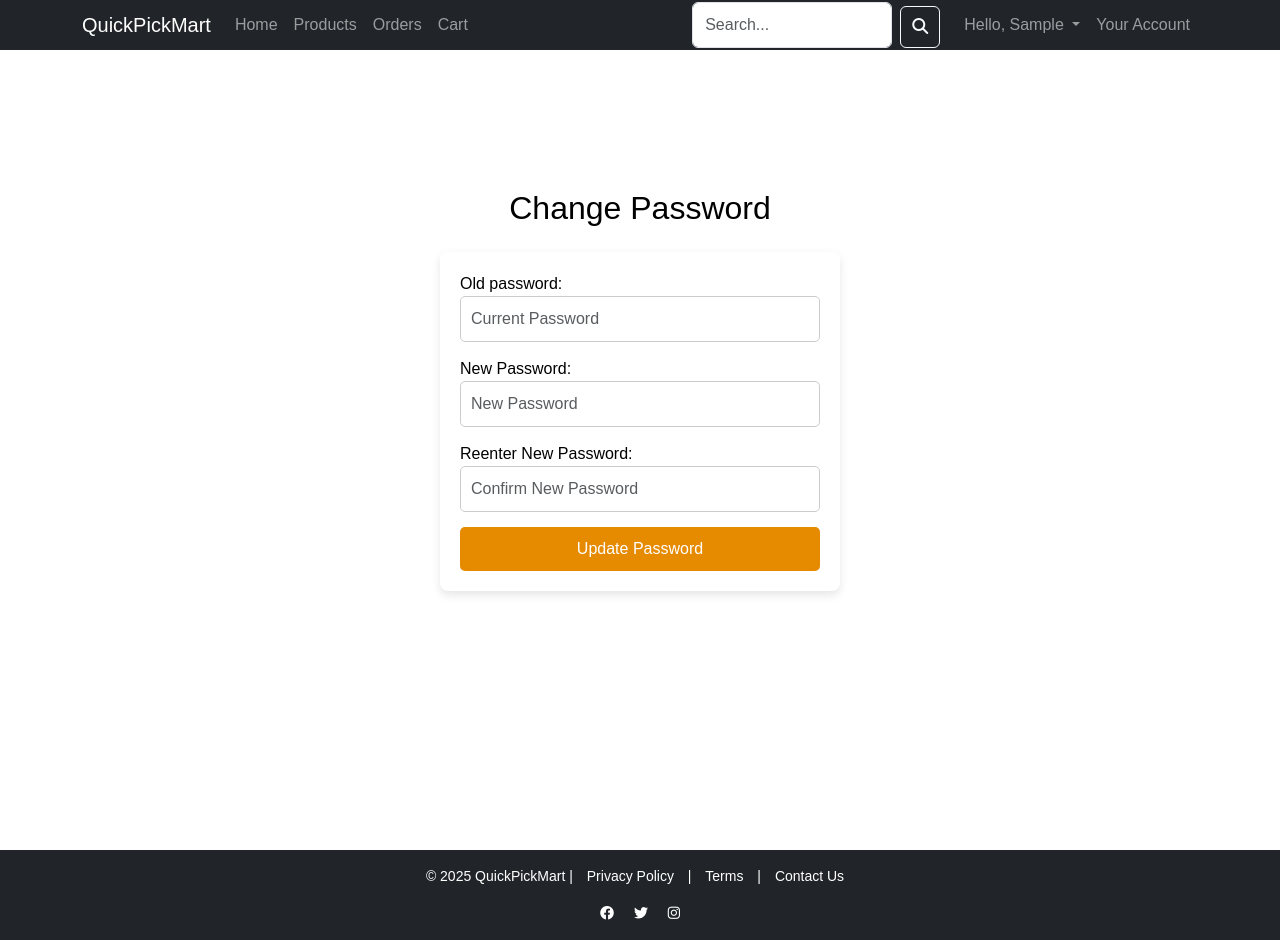
After one commit to Pankaj-9004/QuickPickMart, a Django app: page /auth/change-password/ in a window 1280 px wide. The commit adds this page. Run offline with Django 5.2, Linux system fonts and the light colour scheme; the visitor is signed in with stand-in values (Sample User, id 1); some libraries are stand-ins or nearby versions.

Commit message:
worked on change/create password

```diff
--- a/quickpickmart/authentication/forms.py
+++ b/quickpickmart/authentication/forms.py
@@ -1,5 +1,5 @@
 from django import forms
-from django.contrib.auth.forms import AuthenticationForm
+from django.contrib.auth.forms import AuthenticationForm, PasswordChangeForm, SetPasswordForm
 from .models import CustomUser, Profile, Address
 from django_countries.widgets import CountrySelectWidget
 
@@ -74,3 +74,30 @@ class AddressForm(forms.ModelForm):
             'country': CountrySelectWidget(attrs={'class': 'form-control'}),
             'is_default': forms.CheckboxInput(attrs={'class': 'form-check-input'}),
         }
+
+
+# User Password Change Form
+class CustomPasswordChangeForm(PasswordChangeForm):
+    old_password = forms.CharField(
+        widget=forms.PasswordInput(attrs={'placeholder': 'Current Password', 'class': 'form-control'})
+    )
+    new_password1 = forms.CharField(
+        widget=forms.PasswordInput(attrs={'placeholder': 'New Password', 'class': 'form-control'})
+    )
+    new_password2 = forms.CharField(
+        widget=forms.PasswordInput(attrs={'placeholder': 'Confirm New Password', 'class': 'form-control'})
+    )
+
+    class Meta:
+        fields = ['old_password', 'new_password1', 'new_password2']
+
+
+# User Password Request Form
+class PasswordResetRequestForm(forms.Form):
+    email = forms.EmailField(label="Enter your email", widget=forms.EmailInput(attrs={"class": "form-control"}))
+
+
+# User Set NewPassword Form
+class SetNewPasswordForm(SetPasswordForm):
+    new_password1 = forms.CharField(label="New Password", widget=forms.PasswordInput(attrs={"class": "form-control"}))
+    new_password2 = forms.CharField(label="Confirm New Password", widget=forms.PasswordInput(attrs={"class": "form-control"}))
--- a/quickpickmart/authentication/static/authentication/css/style.css
+++ b/quickpickmart/authentication/static/authentication/css/style.css
@@ -380,3 +380,190 @@
 .profile-btn:hover {
     background-color: #218838;
 }
+
+
+/* Your Accounts Page Styling */
+.account-card {
+    text-decoration: none;
+    color: #333;
+}
+
+.account-card .card {
+    padding: 20px;
+    border: 2px solid #ddd;
+    transition: all 0.3s ease-in-out;
+}
+
+.account-card .card:hover {
+    border-color: #e68a00;
+    box-shadow: 0px 4px 8px rgba(0, 0, 0, 0.2);
+}
+
+.account-card .icon {
+    font-size: 50px;
+    color: #e68a00;
+    margin-bottom: 10px;
+}
+
+
+/* Security Settings Page Styling */
+.security-settings-container {
+    margin-top: 50px;
+    text-align: center;
+}
+
+.security-card {
+    text-decoration: none;
+    color: #333;
+}
+
+.security-card .card {
+    padding: 20px;
+    border: 2px solid #ddd;
+    transition: all 0.3s ease-in-out;
+}
+
+.security-card .card:hover {
+    border-color: #e68a00;
+    box-shadow: 0px 4px 8px rgba(0, 0, 0, 0.2);
+}
+
+.security-card .icon {
+    font-size: 50px;
+    color: #e68a00;
+    margin-bottom: 10px;
+}
+
+
+/* Change Password Form Styling */
+.change-password-container {
+    display: flex;
+    flex-direction: column;
+    align-items: center;
+    justify-content: center;
+    min-height: 80vh;
+}
+
+.change-password-card {
+    width: 400px;
+    background: white;
+    padding: 20px;
+    border-radius: 8px;
+    box-shadow: 0px 4px 10px rgba(0, 0, 0, 0.1);
+}
+
+.form-group {
+    margin-bottom: 15px;
+}
+
+.form-group input {
+    width: 100%;
+    padding: 10px;
+    border: 1px solid #ccc;
+    border-radius: 5px;
+}
+
+.update-btn {
+    width: 100%;
+    padding: 10px;
+    background-color: #e68a00;
+    color: white;
+    border: none;
+    border-radius: 5px;
+    font-size: 16px;
+    cursor: pointer;
+}
+
+.update-btn:hover {
+    background-color: #e68a00;
+}
+
+
+/* Reset Password */
+.reset-password-container {
+    max-width: 400px;
+    margin: 50px auto;
+    padding: 20px;
+    background: #fff;
+    border-radius: 10px;
+    box-shadow: 0px 4px 8px rgba(0, 0, 0, 0.1);
+    text-align: center;
+}
+
+.reset-password-container h2 {
+    color: #333;
+    margin-bottom: 10px;
+}
+
+.reset-password-container p {
+    color: #666;
+    font-size: 14px;
+}
+
+.reset-password-container input {
+    width: 100%;
+    padding: 10px;
+    margin: 10px 0;
+    border: 1px solid #ccc;
+    border-radius: 5px;
+}
+
+.reset-btn {
+    width: 100%;
+    padding: 10px;
+    background-color: #e68a00;
+    color: white;
+    border: none;
+    border-radius: 5px;
+    cursor: pointer;
+    font-size: 16px;
+}
+
+.reset-btn:hover {
+    background-color: #cc7700;
+}
+
+
+/* Reset Password Confirm */
+.reset-password-confirm-container {
+    max-width: 400px;
+    margin: 50px auto;
+    padding: 20px;
+    background: #fff;
+    border-radius: 10px;
+    box-shadow: 0px 4px 8px rgba(0, 0, 0, 0.1);
+    text-align: center;
+}
+
+.reset-password-confirm-container h2 {
+    color: #333;
+    margin-bottom: 10px;
+}
+
+.reset-password-confirm-container p {
+    color: #666;
+    font-size: 14px;
+}
+
+.reset-password-confirm-container input {
+    width: 100%;
+    padding: 10px;
+    margin: 10px 0;
+    border: 1px solid #ccc;
+    border-radius: 5px;
+}
+
+.reset-btn {
+    width: 100%;
+    padding: 10px;
+    background-color: #e68a00;
+    color: white;
+    border: none;
+    border-radius: 5px;
+    cursor: pointer;
+    font-size: 16px;
+}
+
+.reset-btn:hover {
+    background-color: #cc7700;
+}
--- a/quickpickmart/authentication/templates/authentication/address_delete.html
+++ b/quickpickmart/authentication/templates/authentication/address_delete.html
@@ -1,4 +1,6 @@
 {% extends 'base.html' %}
+{% load static %}
+
 {% block content %}
 <div class="container mt-4">
     <h2 class="text-danger">Delete Address</h2>
--- a/quickpickmart/authentication/templates/authentication/address_list.html
+++ b/quickpickmart/authentication/templates/authentication/address_list.html
@@ -1,4 +1,6 @@
 {% extends 'base.html' %}
+{% load static %}
+
 {% block content %}
 <div class="container mt-4">
     <h2 class="mb-4">Your Addresses</h2>
--- /dev/null
+++ b/quickpickmart/authentication/templates/authentication/change_password.html
@@ -0,0 +1,27 @@
+{% extends "base.html" %}
+{% load static %}
+
+{% block content %}
+<div class="change-password-container">
+    <h2 class="text-center mb-4">Change Password</h2>
+
+    <div class="change-password-card">
+        <form method="POST">
+            {% csrf_token %}
+            <div class="form-group">
+                {{ form.old_password.label_tag }}
+                {{ form.old_password }}
+            </div>
+            <div class="form-group">
+                <label for="{{ form.new_password1.id_for_label }}">New Password:</label>
+                {{ form.new_password1 }}
+            </div>
+            <div class="form-group">
+                <label for="{{ form.new_password2.id_for_label }}">Reenter New Password:</label>
+                {{ form.new_password2 }}
+            </div>
+            <button type="submit" class="btn update-btn">Update Password</button>
+        </form>
+    </div>
+</div>
+{% endblock %}
--- a/quickpickmart/authentication/templates/authentication/login.html
+++ b/quickpickmart/authentication/templates/authentication/login.html
@@ -1,4 +1,5 @@
 {% extends 'base.html' %}
+{% load static %}
 
 {% block content %}
 <div class="login-page">
--- a/quickpickmart/authentication/templates/authentication/signup.html
+++ b/quickpickmart/authentication/templates/authentication/signup.html
@@ -1,4 +1,5 @@
 {% extends 'base.html' %}
+{% load static %}
 
 {% block content %}
 <div class="signup-page">
--- a/quickpickmart/authentication/templates/authentication/verify_email.html
+++ b/quickpickmart/authentication/templates/authentication/verify_email.html
@@ -1,4 +1,5 @@
 {% extends 'base.html' %}
+{% load static %}
 
 {% block content %}
 <div class="verify-page">
--- a/quickpickmart/authentication/urls.py
+++ b/quickpickmart/authentication/urls.py
@@ -11,4 +11,9 @@ urlpatterns = [
     path("addresses/add/", views.add_address_view, name="add_address"),
     path("addresses/edit/<int:address_id>/", views.edit_address_view, name="edit_address"),
     path("addresses/delete/<int:address_id>/", views.delete_address_view, name="delete_address"),
+    path('youraccount/', views.your_account_view, name="youraccount"),
+    path("security-settings/", views.security_settings_view, name="security_settings"),
+    path('change-password/', views.change_password_view, name='change_password'),
+    path('reset-password/', views.password_reset_request, name='password_reset'),
+    path('reset-password-confirm/<uidb64>/<token>/', views.password_reset_confirm, name='password_reset_confirm'),
 ]
--- a/quickpickmart/authentication/views.py
+++ b/quickpickmart/authentication/views.py
@@ -1,12 +1,19 @@
 from django.shortcuts import render, redirect, get_object_or_404
-from django.contrib.auth import login, logout, authenticate, get_user_model
+from django.contrib.auth import login, logout, authenticate, get_user_model, update_session_auth_hash
 from django.contrib import messages
-from django.core.mail import send_mail
+from django.core.mail import send_mail, EmailMultiAlternatives
 from django.conf import settings
 from django.utils.crypto import get_random_string
 from .models import CustomUser, Profile, Address, INDIAN_STATES
-from .forms import SignupForm, LoginForm, VerifyEmailForm, ProfileForm, AddressForm
+from .forms import SignupForm, LoginForm, VerifyEmailForm, ProfileForm, AddressForm, CustomPasswordChangeForm, PasswordResetRequestForm, SetNewPasswordForm
 from django.contrib.auth.decorators import login_required
+from django.contrib.auth.models import User
+from django.contrib.auth.tokens import default_token_generator
+from django.template.loader import render_to_string
+from django.utils.http import urlsafe_base64_encode, urlsafe_base64_decode
+from django.utils.encoding import force_bytes
+from django.urls import reverse
+from django.utils.html import strip_tags
 
 # Create your views here.
 
@@ -16,9 +23,13 @@ def send_otp_email(user):
     user.email_otp = otp
     user.save()
 
-    subject = "Email Verification OTP"
-    message = f"Your OTP for email verification is: {otp}"
-    send_mail(subject, message, settings.DEFAULT_FROM_EMAIL, [user.email])
+    subject = "QuickPickMart: Email Verification OTP"
+    html_message = render_to_string("authentication/email_otp_template.html", {"otp": otp, "user": user})
+    plain_message = strip_tags(html_message)  # Fallback for email clients that don’t support HTML
+
+    email = EmailMultiAlternatives(subject, plain_message, settings.DEFAULT_FROM_EMAIL, [user.email])
+    email.attach_alternative(html_message, "text/html")
+    email.send()
 
 
 # Signup View
@@ -93,13 +104,11 @@ def login_view(request):
             # Check if user exists
             User = get_user_model()
             user = User.objects.filter(email=email).first()
-
             if user and not user.is_active:
                 messages.error(request, "Your account is not activated. Please verify your email.")
                 return render(request, 'authentication/login.html', {'form': form})
             # Authenticate user
             user = authenticate(request, email=email, password=password)
-
             if user:
                 login(request, user)
                 messages.success(request, "Login successful.")
@@ -130,13 +139,13 @@ def profile_view(request):
             profile.save()
             messages.success(request, "Profile picture updated successfully.")
             return redirect("profile")
-        else:  # Updating other fields
+        else:
             new_username = request.POST.get("username", "").strip()
             # Ensure the username is unique (excluding the current user's username)
             if CustomUser.objects.exclude(id=user.id).filter(username=new_username).exists():
                 messages.error(request, "This username is already taken. Please choose another.")
             else:
-                user.username = new_username  # Update username
+                user.username = new_username
                 user.save()
                 form = ProfileForm(request.POST, request.FILES, instance=profile)
                 if form.is_valid():
@@ -188,10 +197,92 @@ def edit_address_view(request, address_id):
 # Allows users to remove an address
 @login_required
 def delete_address_view(request, address_id):
-    """View to delete an address."""
     address = get_object_or_404(Address, id=address_id, user=request.user)
     if request.method == "POST":
         address.delete()
         messages.success(request, "Address deleted successfully.")
         return redirect("address_list")
     return render(request, "authentication/address_delete.html", {"address": address})
+
+# Allows users to use sections in your accounts
+def your_account_view(request):
+    return render(request, "authentication/your_account.html")
+
+
+# Allows users to use security settings
+@login_required
+def security_settings_view(request):
+    return render(request, "authentication/security_settings.html")
+
+
+# Allows users to change password
+@login_required
+def change_password_view(request):
+    if request.method == 'POST':
+        form = CustomPasswordChangeForm(user=request.user, data=request.POST)
+        if form.is_valid():
+            user = form.save()
+            update_session_auth_hash(request, user)  # Keep the user logged in after password change
+            messages.success(request, "Your password has been changed successfully.")
+            return redirect('security_settings')
+        else:
+            messages.error(request, "Please correct the errors below.")
+    else:
+        form = CustomPasswordChangeForm(user=request.user)
+
+    return render(request, 'authentication/change_password.html', {'form': form})
+
+
+# Allows users to reset password
+User = get_user_model()
+def password_reset_request(request):
+    if request.method == "POST":
+        form = PasswordResetRequestForm(request.POST)
+        if form.is_valid():
+            email = form.cleaned_data["email"]
+            user = User.objects.filter(email=email).first()
+            if user:
+                uid = urlsafe_base64_encode(force_bytes(user.pk))
+                token = default_token_generator.make_token(user)
+                reset_url = request.build_absolute_uri(reverse("password_reset_confirm", args=[uid, token]))
+
+                # Send reset email
+                subject = "QuickPickMArt: Password Reset Request"
+                message = render_to_string("authentication/password_reset_email.html", {
+                    "user": user,
+                    "reset_url": reset_url
+                })
+                send_mail(subject, "", settings.DEFAULT_FROM_EMAIL, [user.email], html_message=message)
+
+            messages.success(request, "If an account with this email exists, you will receive a reset link shortly.")
+            return redirect("password_reset")
+    else:
+        form = PasswordResetRequestForm()
+
+    return render(request, "authentication/password_reset.html", {"form": form})
+
+
+# Password reset confirmation
+def password_reset_confirm(request, uidb64, token):
+    try:
+        uid = urlsafe_base64_decode(uidb64).decode()
+        user = User.objects.get(pk=uid)
+    except (User.DoesNotExist, ValueError, TypeError):
+        user = None
+
+    if user and default_token_generator.check_token(user, token):
+        if request.method == "POST":
+            form = SetNewPasswordForm(user, request.POST)  # Pass `user` here
+            if form.is_valid():
+                new_password = form.cleaned_data["new_password1"]
+                user.set_password(new_password)
+                user.save()
+                messages.success(request, "Your password has been successfully reset.")
+                return redirect("login")
+        else:
+            form = SetNewPasswordForm(user)  # Pass `user` here for GET request
+
+        return render(request, "authentication/password_reset_confirm.html", {"form": form})
+
+    messages.error(request, "Invalid or expired reset link.")
+    return redirect("password_reset")
--- a/quickpickmart/templates/base.html
+++ b/quickpickmart/templates/base.html
@@ -48,13 +48,13 @@
                                 {% comment %} <li><a class="dropdown-item" href="auth/profile/">Profile</a></li>
                                 <li><a class="dropdown-item" href="/orders/">My Orders</a></li> {% endcomment %}
                                 {% comment %} <li><hr class="dropdown-divider"></li> {% endcomment %}
-                                <li><a class="dropdown-item text-danger" href="/auth/logout/">Logout</a></li>
+                                <li><a class="dropdown-item text-danger" href="{% url "logout" %}">Logout</a></li>
                             </ul>
                         </li>
-                        <li class="nav-item"><a class="nav-link" href="/cart/">Your Account</a></li>
+                        <li class="nav-item"><a class="nav-link" href="{% url "youraccount" %}">Your Account</a></li>
                     {% else %}
-                        <li class="nav-item"><a class="nav-link" href="/auth/login/">Login</a></li>
-                        <li class="nav-item"><a class="nav-link" href="/auth/signup/">Signup</a></li>
+                        <li class="nav-item"><a class="nav-link" href="{% url "login" %}">Login</a></li>
+                        <li class="nav-item"><a class="nav-link" href="{% url "signup" %}">Signup</a></li>
                     {% endif %}
                 </ul>
             </div>
```
Also changed, not shown: quickpickmart/authentication/templates/authentication/email_otp_template.html (added, +46 -0 lines), quickpickmart/authentication/templates/authentication/password_reset.html (added, +16 -0 lines), quickpickmart/authentication/templates/authentication/password_reset_confirm.html (added, +16 -0 lines), quickpickmart/authentication/templates/authentication/password_reset_email.html (added, +29 -0 lines), quickpickmart/authentication/templates/authentication/security_settings.html (added, +26 -0 lines), quickpickmart/authentication/templates/authentication/your_account.html (added, +47 -0 lines), quickpickmart/authentication/templates/authentication/profile.html (line endings or trailing spaces).
